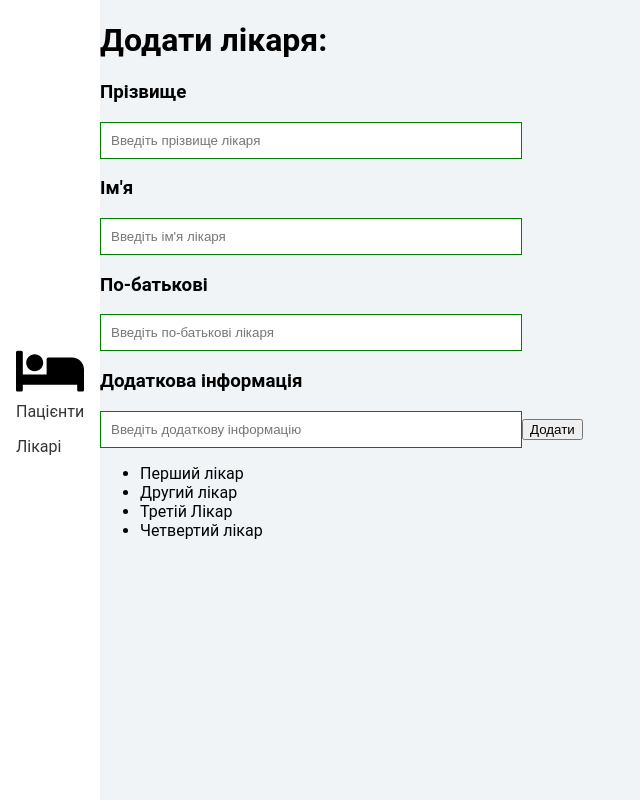
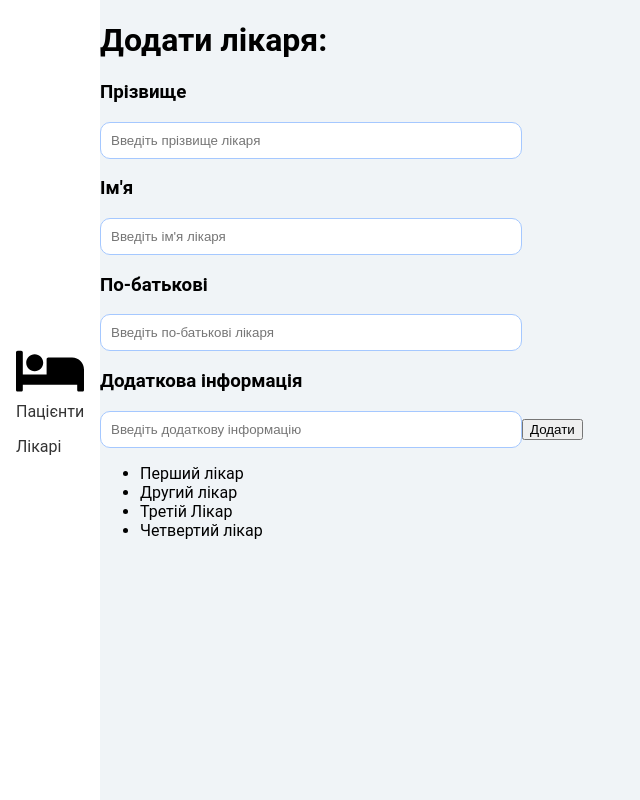
Before and after one commit to ulianakolodii/ReCards, a React (Create React App) app: page /add-doctor in a window 1280 px wide. Shown: the whole page, without its empty margins (0-640 px from the left). Built offline with nearby package versions, Linux system fonts and the light colour scheme.

Commit message:
add inpur styles

```diff
--- /dev/null
+++ b/src/common.css
@@ -0,0 +1,8 @@
+
+:root {
+    --input-border-color: #a5c8ff;
+    --input-border-focus-color: #1966ec;
+    --input-outline-color: #9cb9fd;
+    --input-background-hover-color: #deebff;
+    --input-background-focus-color: white;
+  }
--- a/src/components/DoctorsAddForm/DoctorsAddForm.jsx
+++ b/src/components/DoctorsAddForm/DoctorsAddForm.jsx
@@ -1,5 +1,5 @@
 import React, { useState } from "react";
-import InputMainForm from "../InputMainForm/InputMainForm";
+import Input from "../Input/Input";
 import classes from "./style.module.css";
 
 const DoctorsAddForm = ({ create }) => {
@@ -31,13 +31,13 @@ const DoctorsAddForm = ({ create }) => {
         <form className={classes.mainForm}>
           <h1>Додати лікаря:</h1>
           <h3>Прізвище</h3>
-          <InputMainForm defaultValue={doctor.Surname} placeholder="Введіть прізвище лікаря"></InputMainForm>
+          <Input defaultValue={doctor.Surname} placeholder="Введіть прізвище лікаря"></Input>
           <h3>Ім'я</h3>
-          <InputMainForm defaultValue={doctor.Name} placeholder="Введіть ім'я лікаря"></InputMainForm>
+          <Input defaultValue={doctor.Name} placeholder="Введіть ім'я лікаря"></Input>
           <h3>По-батькові</h3>
-          <InputMainForm defaultValue={doctor.FathersName} placeholder="Введіть по-батькові лікаря"></InputMainForm>
+          <Input defaultValue={doctor.FathersName} placeholder="Введіть по-батькові лікаря"></Input>
           <h3>Додаткова інформація</h3>
-          <InputMainForm defaultValue={doctor.Additional} placeholder="Введіть додаткову інформацію"></InputMainForm>
+          <Input defaultValue={doctor.Additional} placeholder="Введіть додаткову інформацію"></Input>
           <button type="submit" onClick={addNewDoctor}>
             Додати
           </button>
--- /dev/null
+++ b/src/components/Input/Input.jsx
@@ -0,0 +1,10 @@
+import React from "react";
+import classes from "./style.module.css"
+
+const Input = (props) => {
+    return (
+        <input type="text" className = {classes.input} {...props}/>
+    );
+};
+
+export default Input;
--- /dev/null
+++ b/src/components/Input/style.module.css
@@ -0,0 +1,18 @@
+@import url(../../common.css);
+
+.input {
+  border: 1px solid var(--input-border-color);
+  border-radius: 10px;
+  padding: 10px;
+  width: 400px;
+}
+
+.input:hover {
+  background-color: var(--input-background-hover-color);
+}
+
+.input:focus {
+    border: 1px solid var(--input-border-focus-color);
+  background-color: var(--input-background-focus-color);
+  outline: 3px solid var(--input-outline-color) ;
+}
--- a/src/components/InputMainForm/InputMainForm.jsx
+++ /dev/null
@@ -1,10 +0,0 @@
-import React from "react";
-import classes from "./style.module.css"
-
-const InputMainForm = (props) => {
-    return (
-        <input type="text" className = {classes.inputMainForm} {...props}/>
-    );
-};
-
-export default InputMainForm;
--- a/src/components/InputMainForm/style.module.css
+++ /dev/null
@@ -1,5 +0,0 @@
-.inputMainForm {
-    border: 1px solid green;
-    padding: 10px;
-    width: 400px;
-}
--- a/src/components/MainForm/MainForm.jsx
+++ b/src/components/MainForm/MainForm.jsx
@@ -1,5 +1,5 @@
 import React, { useState } from "react";
-import InputMainForm from "../InputMainForm/InputMainForm";
+import Input from "../Input/Input";
 import DatePicker from "react-date-picker";
 import classes from "./style.module.css";
 
@@ -47,16 +47,16 @@ const MainForm = ({ create }) => {
         <form className={classes.mainForm}>
           <h1>Форма реєстрації пацієнта</h1>
           <h3>Прізвище</h3>
-          <InputMainForm defaultValue={client.Surname} placeholder="Введіть прізвище пацієнта"></InputMainForm>
+          <Input defaultValue={client.Surname} placeholder="Введіть прізвище пацієнта"></Input>
           <h3>Ім'я</h3>
-          <InputMainForm defaultValue={client.Name} placeholder="Введіть ім'я пацієнта"></InputMainForm>
+          <Input defaultValue={client.Name} placeholder="Введіть ім'я пацієнта"></Input>
           <h3>По-батькові</h3>
-          <InputMainForm defaultValue={client.FathersName} placeholder="Введіть по-батькові пацієнта"></InputMainForm>
+          <Input defaultValue={client.FathersName} placeholder="Введіть по-батькові пацієнта"></Input>
           <h3>Дата народження</h3>
-          <DatePicker onChange={onChange} value={value} />
+          <DatePicker onChange={onChange} value={value}  className={classes.datePicker}/>
           <label className={classes.checkBoxContainer}>
             <h3>Військовослужбовець</h3>
-            <input type="checkbox" defaultValue={client.Enlistee} />
+            <input type="checkbox" defaultValue={client.Enlistee}/>
           </label>
           <label className={classes.checkBoxContainer}>
             <h3>Внутрішньо переміщена особа</h3>
@@ -76,7 +76,7 @@ const MainForm = ({ create }) => {
           <h3>Дата</h3>
           <h3>Час</h3>
           <h3>Додаткова інформація</h3>
-          <InputMainForm defaultValue={client.Additional} placeholder="Введіть додаткову інформацію"></InputMainForm>
+          <Input defaultValue={client.Additional} placeholder="Введіть додаткову інформацію"></Input>
           <button type="submit" onClick={addNewClient}>
             Зареєструвати
           </button>
--- a/src/components/MainForm/style.module.css
+++ b/src/components/MainForm/style.module.css
@@ -1,3 +1,5 @@
+@import url(../../common.css);
+
 .mainForm {
     display: flex;
     flex-direction: column;
@@ -9,3 +11,17 @@
     flex-direction: column;
     align-items: center;
 }
+
+.datePicker {
+    background-color: var(--input-background-focus-color);
+  }
+
+  .datePicker:hover {
+    background-color: var(--input-background-hover-color);
+  }
+
+  .datePicker:focus {
+    border: 1px solid var(--input-border-focus-color);
+    background-color: var(--input-background-focus-color);
+    outline: 3px solid var(--input-outline-color) ;
+  }
```
